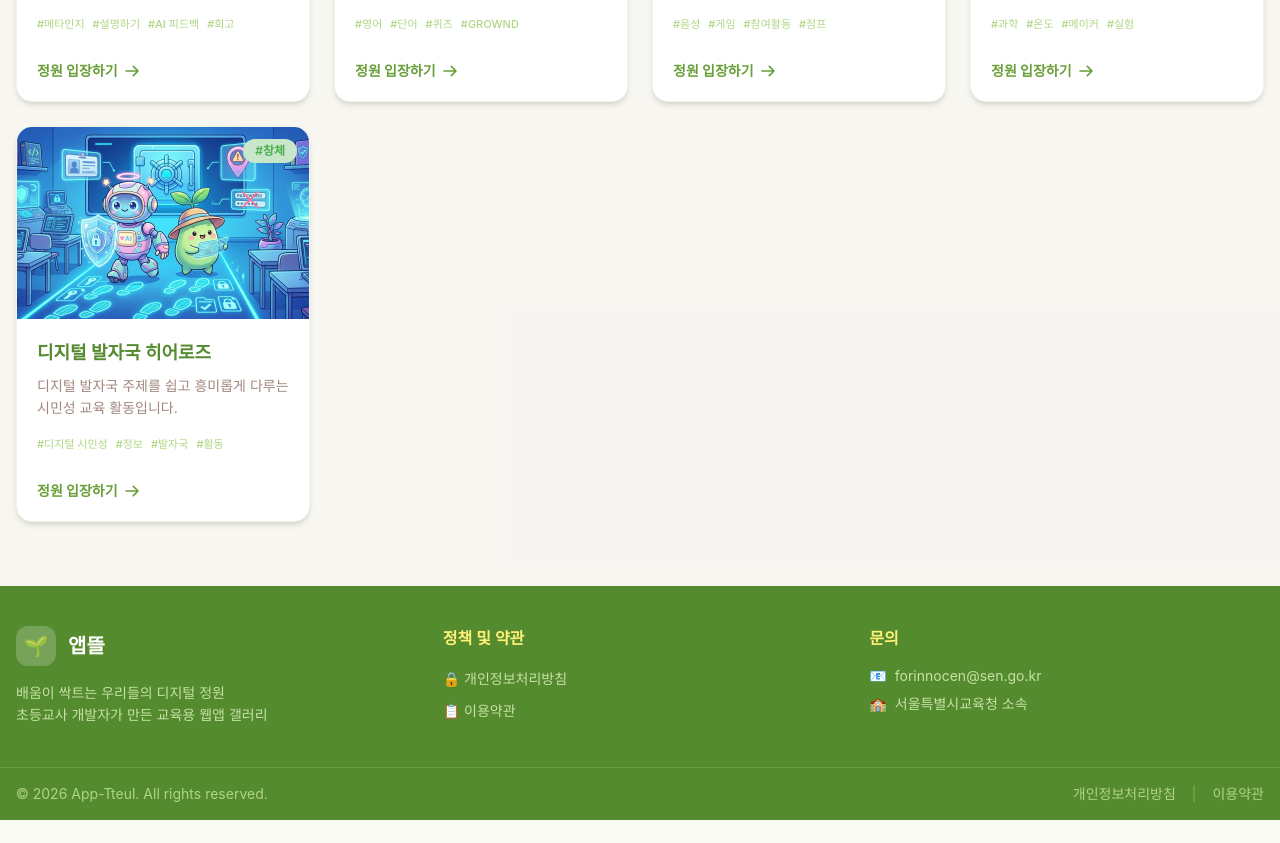
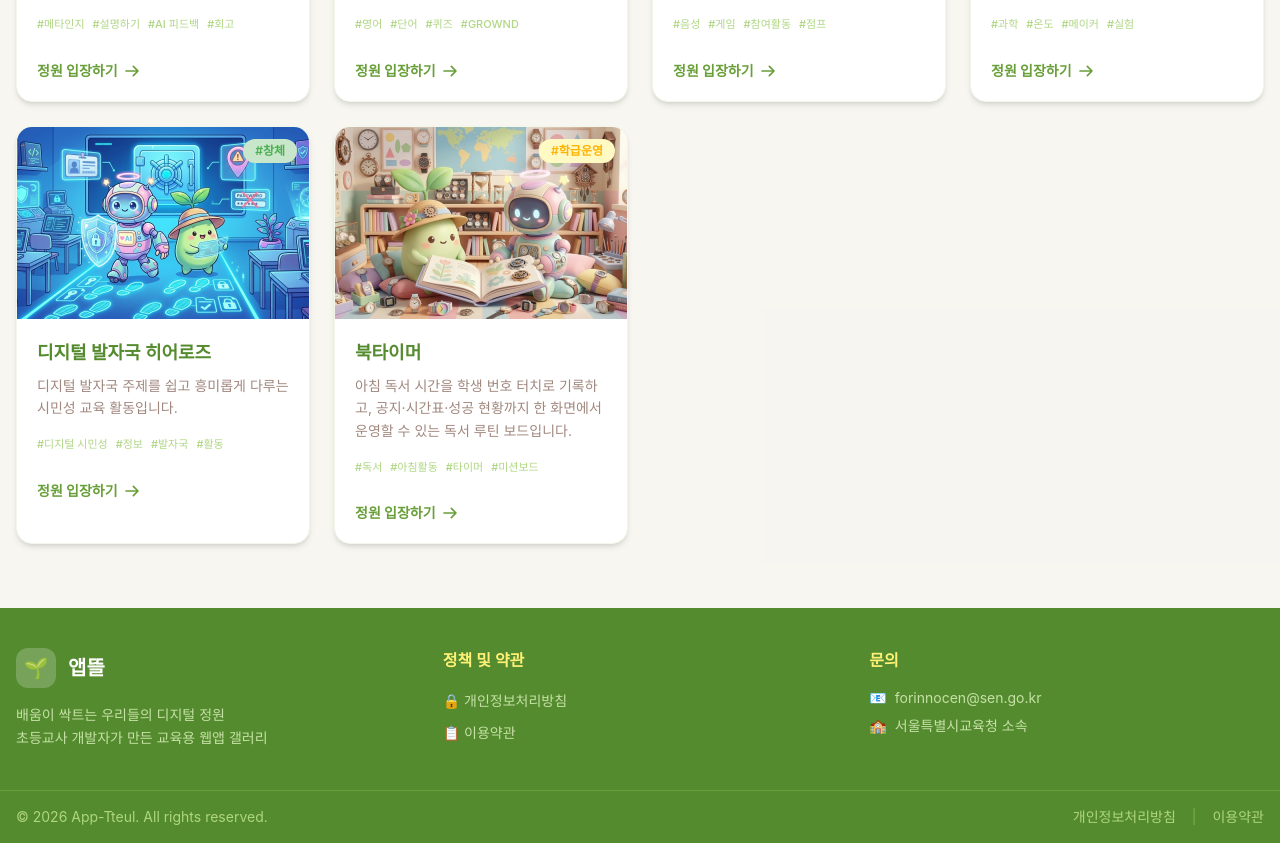
Before and after one commit to starrylifee/App-Tteul, a Next.js app: page / in a window 1280 px wide. Shown: the part 2740-3583 px from the top of the page. Before the commit the page ends 3560 px from the top, so only its background shows below. Built offline with nearby package versions, Linux system fonts and the light colour scheme.

Commit message:
book timer

```diff
--- a/src/app/page.tsx
+++ b/src/app/page.tsx
@@ -177,6 +177,16 @@ const apps: AppData[] = [
     category: "창체",
     tags: ["디지털 시민성", "정보", "발자국", "활동"],
   },
+  {
+    id: 209,
+    title: "북타이머",
+    description:
+      "아침 독서 시간을 학생 번호 터치로 기록하고, 공지·시간표·성공 현황까지 한 화면에서 운영할 수 있는 독서 루틴 보드입니다.",
+    thumbnail: "/book_timer_thumbnail.png",
+    url: "https://book-timer-wine.vercel.app/",
+    category: "학급운영",
+    tags: ["독서", "아침활동", "타이머", "미션보드"],
+  },
 ];
 
 export default function Home() {
```
Also changed, not shown: public/book_timer_thumbnail.png (added).
